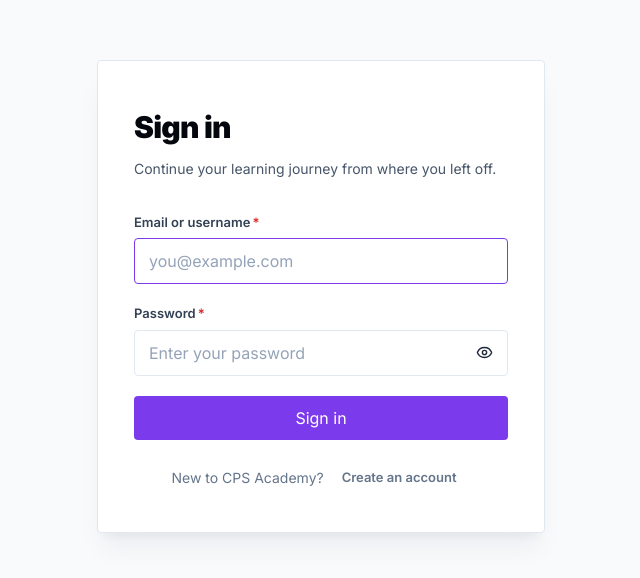
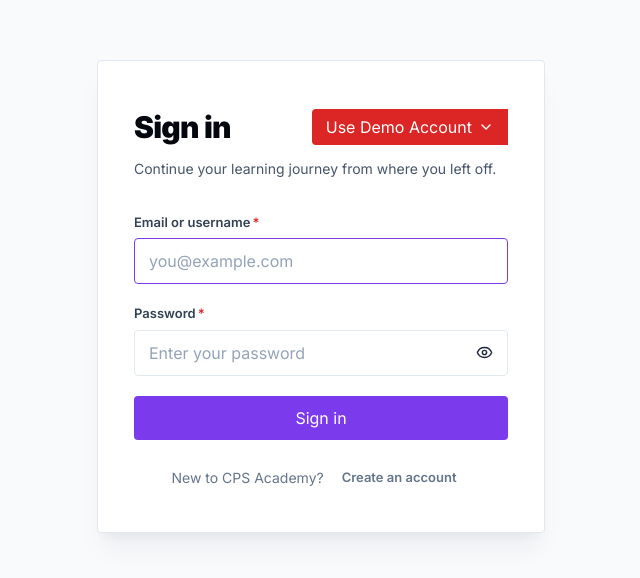
Before and after one commit to Imran-2022/LMS, a Next.js app in the folder frontend/: page /login in a window 1280 px wide. Shown: the part 104-682 px from the top of the page, without its empty margins (319-959 px from the left). Built offline with nearby package versions, Linux system fonts and the light colour scheme.

Commit message:
Dev (#5)
* Add demo account selector to login

* Close demo account menu on outside click

```diff
--- a/frontend/src/app/(auth)/login/page.tsx
+++ b/frontend/src/app/(auth)/login/page.tsx
@@ -10,12 +10,6 @@ export default async function LoginPage({
   return (
     <main className="flex min-h-dvh items-center justify-center bg-ink-50 px-4 py-12">
       <section className="w-full max-w-md rounded border border-ink-200 bg-white p-7 shadow-xl shadow-ink-900/5 sm:p-9">
-        <h1 className="mt-3 text-3xl font-black tracking-tight text-ink-950">
-          Sign in
-        </h1>
-        <p className="mt-3 text-sm leading-6 text-ink-600">
-          Continue your learning journey from where you left off.
-        </p>
         <AuthForm next={next} />
       </section>
     </main>
--- a/frontend/src/components/auth/AuthForm.tsx
+++ b/frontend/src/components/auth/AuthForm.tsx
@@ -1,25 +1,134 @@
 "use client";
 
-import { useActionState } from "react";
+import { useActionState, useEffect, useRef, useState } from "react";
+import { ChevronDown, X } from "lucide-react";
 
 import { signIn } from "@/lib/actions/auth";
-import { ButtonLink } from "@/components/ui/Button";
+import { Button, ButtonLink } from "@/components/ui/Button";
 import { FormError, Input } from "@/components/ui/Input";
 import { PasswordInput } from "@/components/ui/PasswordInput";
 import { SubmitButton } from "@/components/ui/SubmitButton";
 
+const DEMO_ACCOUNTS = [
+  { label: "Student Demo", identifier: "student@gmail.com" },
+  { label: "Instructor Demo", identifier: "instructor@gmail.com" },
+  { label: "Content Manager", identifier: "contentmanager@gmail.com" },
+  { label: "Admin Demo", identifier: "admin@gmail.com" },
+];
+
 export function AuthForm({ next }: { next?: string }) {
   const [state, action] = useActionState(signIn, {});
+  const [identifier, setIdentifier] = useState(state?.values?.identifier ?? "");
+  const [password, setPassword] = useState("");
+  const [demoMenuOpen, setDemoMenuOpen] = useState(false);
+  const [selectedDemo, setSelectedDemo] = useState<string | null>(null);
+  const demoSelectorRef = useRef<HTMLDivElement>(null);
+
+  useEffect(() => {
+    if (state?.values?.identifier !== undefined) {
+      setIdentifier(state.values.identifier);
+    }
+  }, [state?.values?.identifier]);
+
+  useEffect(() => {
+    function closeOnOutsideClick(event: PointerEvent) {
+      if (
+        demoSelectorRef.current &&
+        !demoSelectorRef.current.contains(event.target as Node)
+      ) {
+        setDemoMenuOpen(false);
+      }
+    }
+
+    document.addEventListener("pointerdown", closeOnOutsideClick);
+    return () => document.removeEventListener("pointerdown", closeOnOutsideClick);
+  }, []);
+
+  function selectDemoAccount(account: (typeof DEMO_ACCOUNTS)[number]) {
+    setIdentifier(account.identifier);
+    setPassword(account.identifier);
+    setSelectedDemo(account.identifier);
+    setDemoMenuOpen(false);
+  }
+
+  function clearDemoAccount() {
+    setIdentifier("");
+    setPassword("");
+    setSelectedDemo(null);
+  }
 
   return (
-    <form action={action} className="mt-8 space-y-5">
+    <>
+      <div
+        ref={demoSelectorRef}
+        className="relative flex items-center justify-between gap-3"
+      >
+        <h1 className="mt-3 text-3xl font-black tracking-tight text-ink-950">
+          Sign in
+        </h1>
+        <div className="mt-3 flex shrink-0">
+          <Button
+            type="button"
+            variant="danger"
+            size="sm"
+            className="max-w-[230px] truncate rounded-r-none"
+            aria-expanded={demoMenuOpen}
+            aria-haspopup="menu"
+            onClick={() => setDemoMenuOpen((open) => !open)}
+          >
+            {selectedDemo
+              ? DEMO_ACCOUNTS.find((account) => account.identifier === selectedDemo)?.label
+              : "Use Demo Account"}
+            <ChevronDown
+              size={16}
+              aria-hidden="true"
+              className={demoMenuOpen ? "rotate-180 transition-transform" : "transition-transform"}
+            />
+          </Button>
+          {selectedDemo ? (
+            <button
+              type="button"
+              className="grid h-9 w-9 cursor-pointer place-items-center rounded-r border border-l-0 border-ink-200 bg-white text-ink-500 transition-colors hover:bg-danger-50 hover:text-danger-600"
+              aria-label="Clear demo account"
+              title="Clear demo account"
+              onClick={clearDemoAccount}
+            >
+              <X size={16} aria-hidden="true" />
+            </button>
+          ) : null}
+        </div>
+        {demoMenuOpen ? (
+          <div
+            role="menu"
+            aria-label="Demo accounts"
+            className="absolute right-0 top-full z-10 mt-2 w-50 rounded border border-ink-200 bg-white p-1.5 shadow-lg"
+          >
+            {DEMO_ACCOUNTS.map((account) => (
+              <button
+                key={account.identifier}
+                type="button"
+                role="menuitem"
+                className="block w-full cursor-pointer rounded px-3 py-2.5 text-left text-sm font-medium text-ink-700 transition-colors hover:bg-brand-50 hover:text-brand-700"
+                onClick={() => selectDemoAccount(account)}
+              >
+                {account.label}
+              </button>
+            ))}
+          </div>
+        ) : null}
+      </div>
+      <p className="mt-3 text-sm leading-6 text-ink-600">
+        Continue your learning journey from where you left off.
+      </p>
+      <form action={action} className="mt-8 space-y-5">
       <FormError>{state?.error}</FormError>
       <Input
         label="Email or username"
         name="identifier"
         type="text"
         autoComplete="username"
-        defaultValue={state?.values?.identifier}
+        value={identifier}
+        onChange={(event) => setIdentifier(event.target.value)}
         placeholder="you@example.com"
         autoFocus
         required
@@ -28,6 +137,8 @@ export function AuthForm({ next }: { next?: string }) {
         label="Password"
         name="password"
         autoComplete="current-password"
+        value={password}
+        onChange={(event) => setPassword(event.target.value)}
         placeholder="Enter your password"
         required
       />
@@ -46,6 +157,7 @@ export function AuthForm({ next }: { next?: string }) {
           Create an account
         </ButtonLink>
       </p>
-    </form>
+      </form>
+    </>
   );
 }
--- a/frontend/src/components/ui/PasswordInput.tsx
+++ b/frontend/src/components/ui/PasswordInput.tsx
@@ -2,25 +2,28 @@
 
 import { Eye, EyeOff } from "lucide-react";
 import { useState } from "react";
-import type { ComponentProps } from "react";
+import type { ChangeEventHandler, ComponentProps } from "react";
 
 import { Input } from "./Input";
 
 type PasswordInputProps = Omit<
   ComponentProps<typeof Input>,
   "type" | "value" | "defaultValue" | "onChange"
->;
+> & {
+  value?: string;
+  onChange?: ChangeEventHandler<HTMLInputElement>;
+};
 
-export function PasswordInput({ className, ...props }: PasswordInputProps) {
+export function PasswordInput({ value, onChange, className, ...props }: PasswordInputProps) {
   const [visible, setVisible] = useState(false);
-  const [value, setValue] = useState("");
+  const [internalValue, setInternalValue] = useState("");
 
   return (
     <Input
       {...props}
       type={visible ? "text" : "password"}
-      value={value}
-      onChange={(event) => setValue(event.target.value)}
+      value={value ?? internalValue}
+      onChange={onChange ?? ((event) => setInternalValue(event.target.value))}
       className={className}
       suffix={
         <button
```
